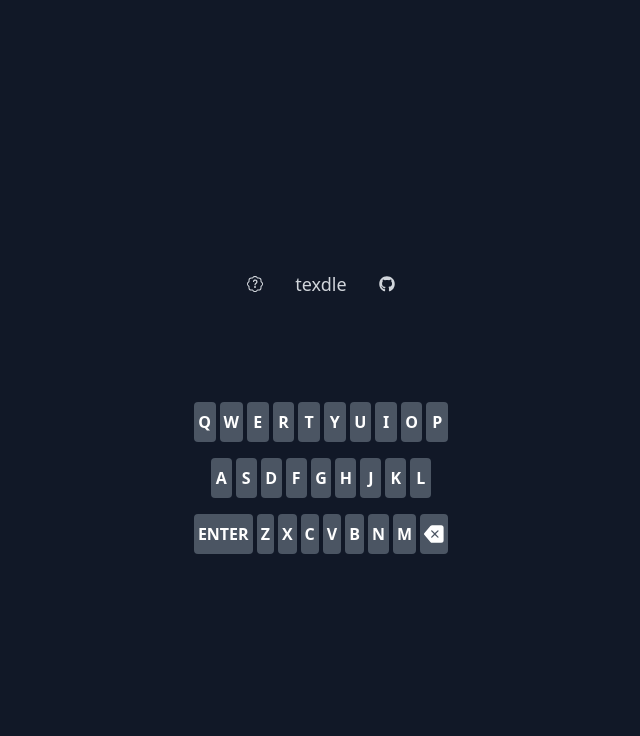
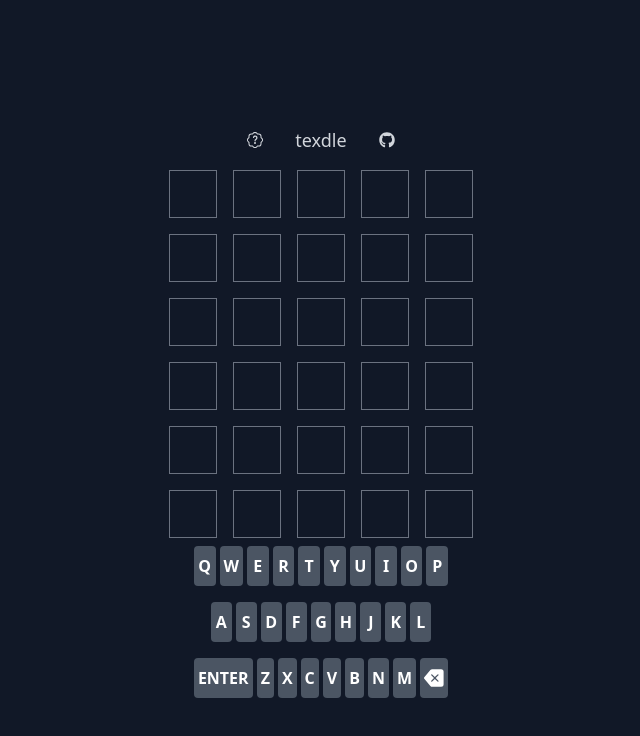
Before and after one commit to ta-02/texdle, a React (Vite) app: page / in a window 1280 px wide. Shown: the top 736 px of the page, without its empty margins (319-959 px from the left). Built offline with nearby package versions, Linux system fonts and the light colour scheme.

Commit message:
fixed to wordrows

```diff
--- a/src/components/WordRows.tsx
+++ b/src/components/WordRows.tsx
@@ -12,7 +12,7 @@
   const paddedLetters = letters.padEnd(WORD_LENGTH);
 
   return (
-    <div className={`${className}`}>
+    <div className={`flex flex-row gap-4 bg-green ${className}`}>
       {paddedLetters.split("").map((c, i) => (
         <CharBox key={i} value={c} state={result ? result[i] : undefined} />
       ))}
@@ -21,12 +21,18 @@
 };
 
 const charStateStyles: { [key in LetterState]: string } = {
-  Miss: "bg-gray-800",
-  Present: "bg-yellow-500",
-  Match: "bg-green-500",
+  Miss: "bg-gray-800 border-gray-800",
+  Present: "bg-yellow-500 border-yellow-500",
+  Match: "bg-green-500 border-green-500",
 };
 
 const CharBox = ({ value, state }: { value: string; state?: LetterState }) => {
   const style = state === undefined ? "" : charStateStyles[state];
-  return <span className={`${style}`}>{value}</span>;
+  return (
+    <span
+      className={`flex items-center justify-center w-12 h-12 p-4 text-2xl font-bold text-gray-50 text-center before:inline-block before:content-['_'] uppercase border border-gray-500 ${style}`}
+    >
+      {value}
+    </span>
+  );
 };
```
